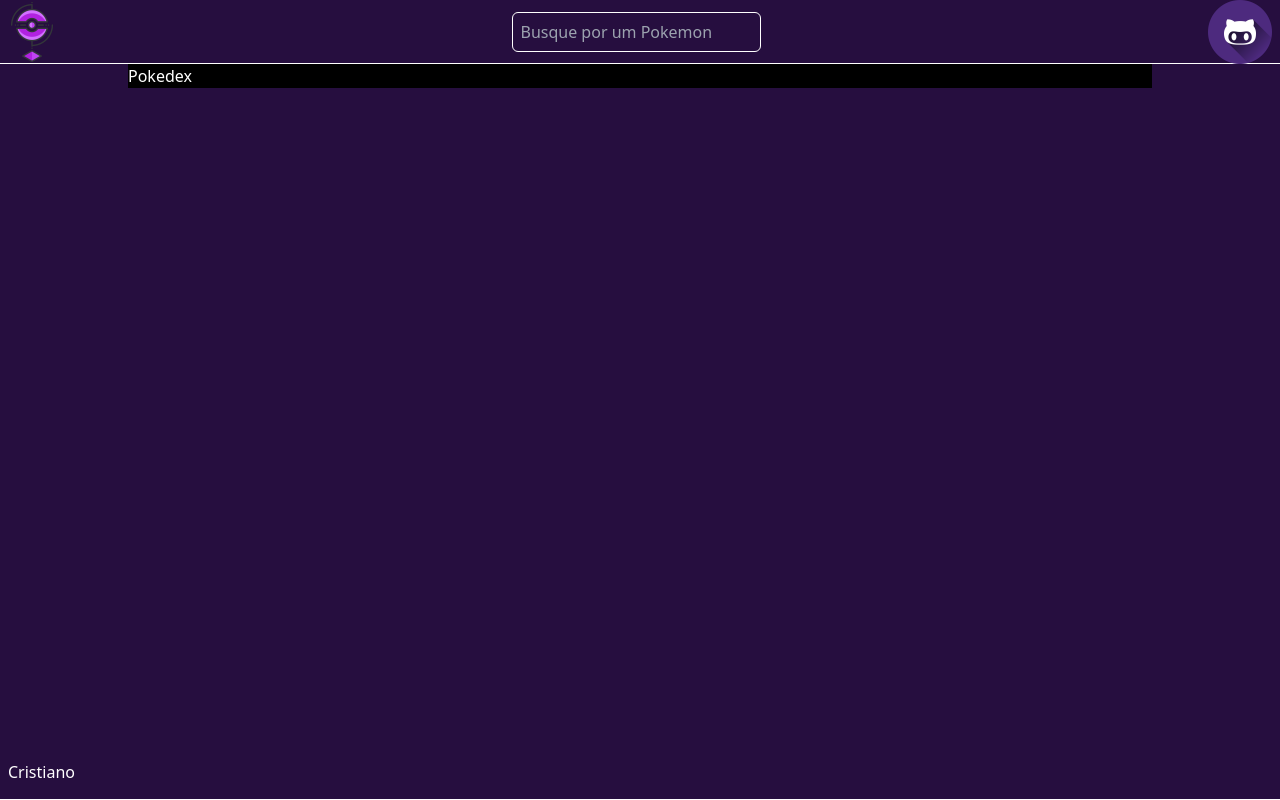
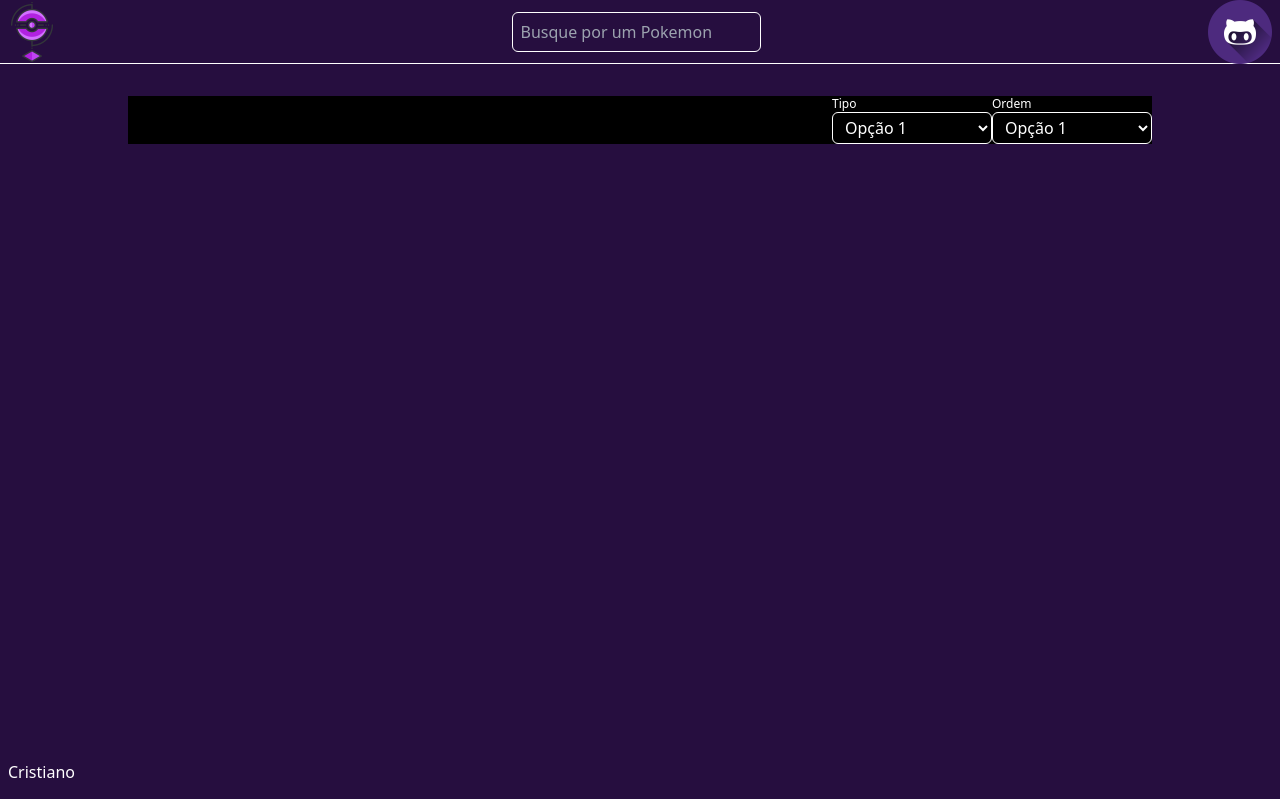
Before and after one commit to iCristianoSQL/poke-search-app-nextjs, a Next.js app: page / in a window 1280 px wide. Built offline with nearby package versions, Linux system fonts and the light colour scheme.

Commit message:
feat: criação do input select

```diff
--- a/package.json
+++ b/package.json
@@ -11,7 +11,9 @@
   "dependencies": {
     "next": "14.1.0",
     "react": "^18",
-    "react-dom": "^18"
+    "react-dom": "^18",
+    "react-hook-form": "^7.50.1",
+    "zod": "^3.22.4"
   },
   "devDependencies": {
     "@types/node": "^20",
--- a/src/app/page.tsx
+++ b/src/app/page.tsx
@@ -1,9 +1,17 @@
-import Image from "next/image";
+import SelectInput from "@/components/Inputs/Select";
 
+const options = [
+  { value: 1, label: "Opção 1" },
+  { value: 2, label: "Opção 2" },
+  { value: 3, label: "Opção 3" },
+];
 export default function Home() {
   return (
     <main className="h-full w-full flex flex-col gap-4 items-center">
-      <section className="bg-black w-4/5">Pokedex</section>
+      <section className="bg-black w-4/5 flex justify-end	mt-8">
+        <SelectInput label="Tipo" options={options} />
+        <SelectInput label="Ordem" options={options} />
+      </section>
     </main>
   );
 }
--- /dev/null
+++ b/src/components/Inputs/Select/index.tsx
@@ -0,0 +1,36 @@
+import { IStyledSelectInput } from "./types";
+
+const SelectInput = ({
+  height,
+  width,
+  options,
+  label,
+  register,
+  className,
+}: IStyledSelectInput) => {
+  return (
+    <div className="flex flex-col">
+      <label className="text-xs text-white">{label}</label>
+      <select
+        className={`outline-none rounded-md bg-transparent text-primary text-white font-medium text-base px-2 border border-white border-solid
+        ${className}
+        ${width ? `w-${width}` : "w-40"}
+        ${height ? `h-${height}` : "h-8"}
+        `}
+        {...register}
+      >
+        {options.map((option) => (
+          <option
+            key={option.value}
+            value={option.value}
+            className="bg-primary text-primary font-medium"
+          >
+            {option.label}
+          </option>
+        ))}
+      </select>
+    </div>
+  );
+};
+
+export default SelectInput;
--- /dev/null
+++ b/src/components/Inputs/Select/types.ts
@@ -0,0 +1,16 @@
+import { SelectHTMLAttributes } from "react";
+
+export interface Option {
+  value: number | undefined;
+  label: string;
+}
+
+export interface IStyledSelectInput
+  extends Omit<SelectHTMLAttributes<HTMLSelectElement>, "options"> {
+  height?: string;
+  width?: string;
+  label?: string;
+  className?: string;
+  register?: any
+  options: Option[];
+}
```
Also changed, not shown: 1 other file (tests, documents, lock files or other folders).
